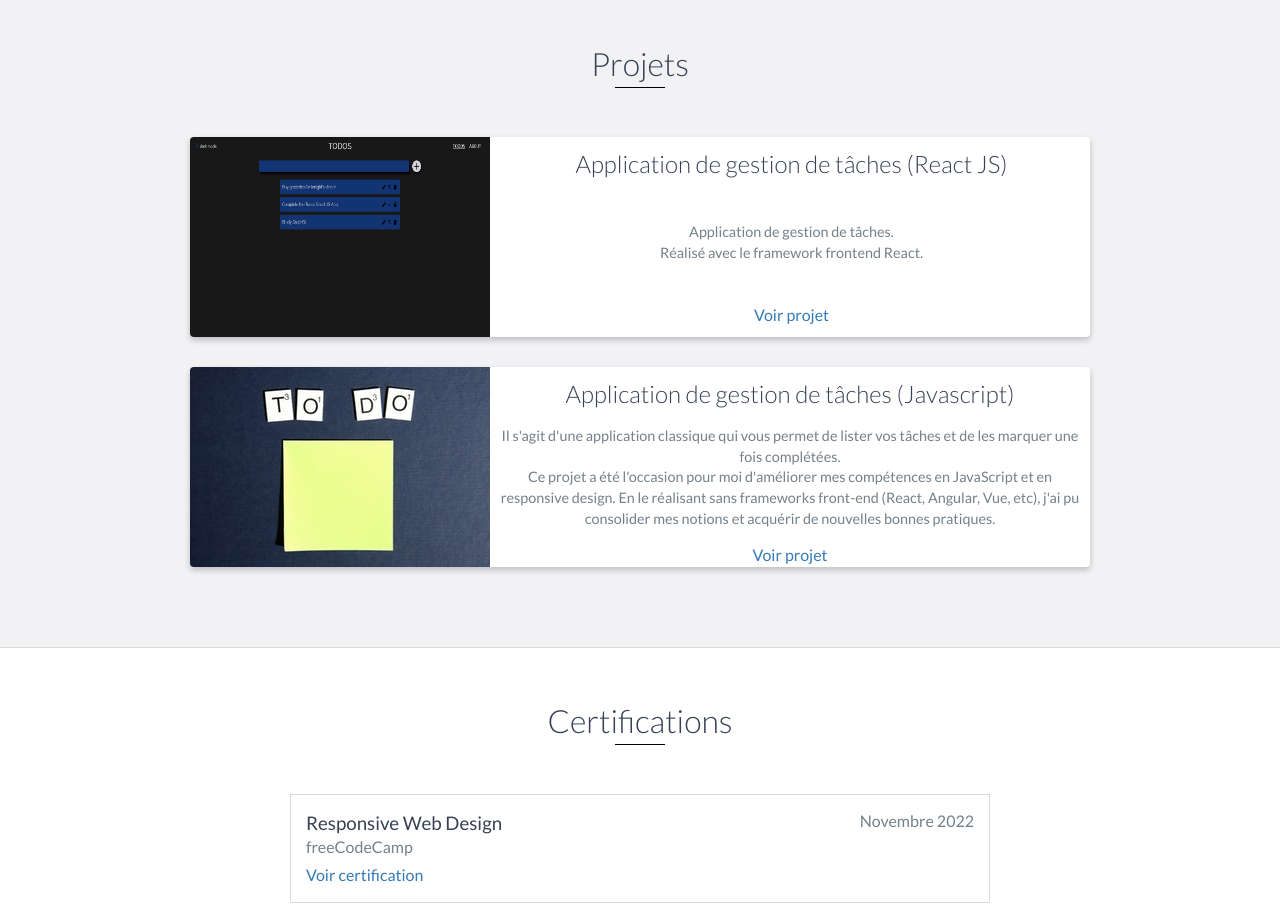
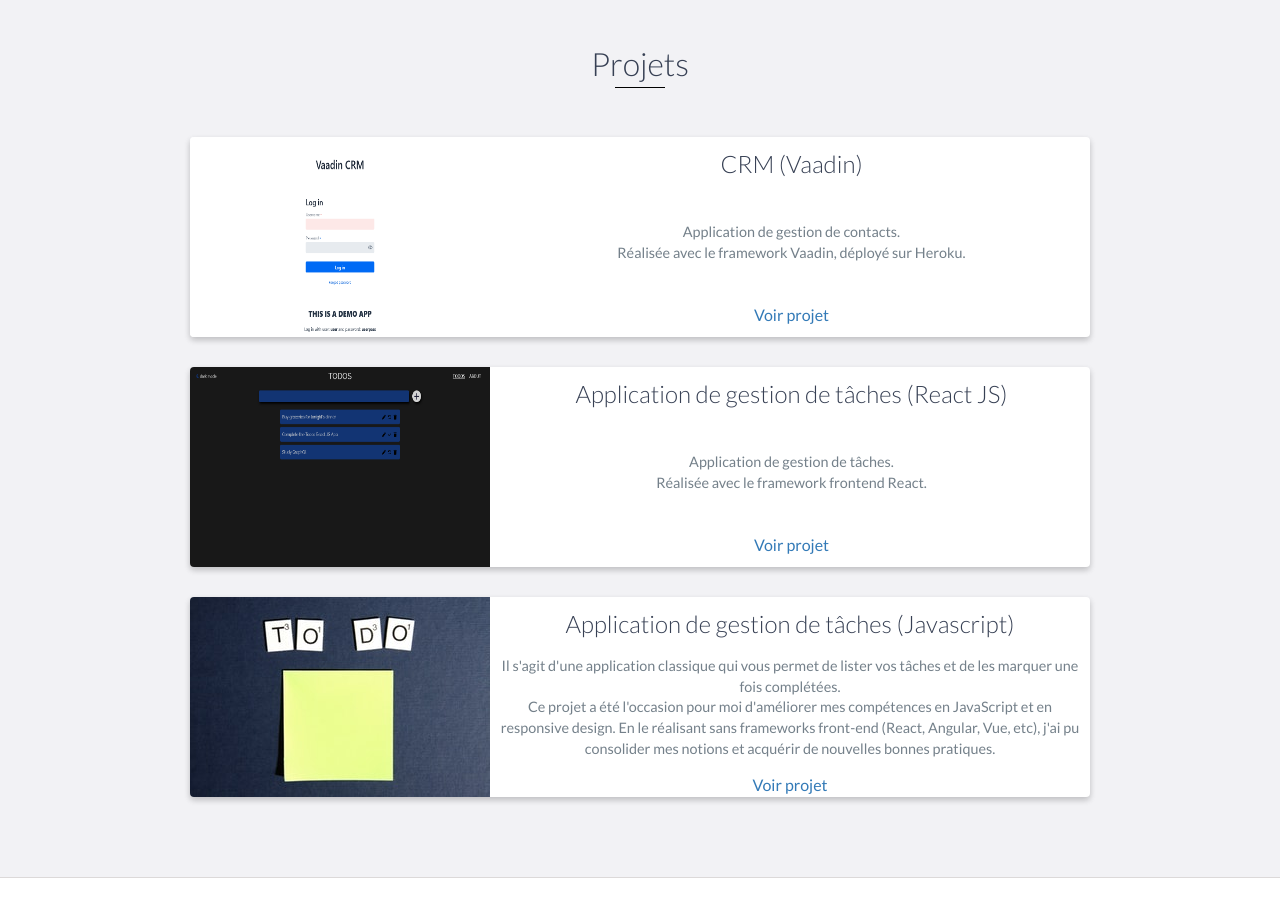
Before and after one commit to lukaasblu/my-portfolio, a website: page index.html in a window 1280 px wide. Shown: the part 2900-3821 px from the top of the page. Drawn offline with nearby package versions, Linux system fonts and the light colour scheme.

Commit message:
Mise à jour de la section Projets.

```diff
--- a/index.html
+++ b/index.html
@@ -204,6 +204,29 @@
 
           <div class="project shadow-large">
             <div class="project-image">
+              <img src="images/project-crm-app-vaadin.png" alt="" />
+            </div>
+            <!-- End .project-image -->
+            <div class="project-info" id="todos-react-project">
+              <h3>CRM (Vaadin)</h3>
+              <p>
+                Application de gestion de contacts. <br>
+                Réalisée avec le framework Vaadin, déployé sur Heroku.
+              </p>
+              <a
+                href="https://ld-vaadin-crm-tutorial.herokuapp.com/login"
+                target="_blank"
+                rel="noopener noreferrer"
+              >
+                Voir projet
+              </a>
+            </div>
+            <!-- End .project-info -->
+          </div>
+          <!-- End .project -->
+
+          <div class="project shadow-large">
+            <div class="project-image">
               <img src="images/project-todo-app-reactjs.png" alt="" />
             </div>
             <!-- End .project-image -->
@@ -211,7 +234,7 @@
               <h3>Application de gestion de tâches (React JS)</h3>
               <p>
                 Application de gestion de tâches. <br>
-                Réalisé avec le framework frontend React.
+                Réalisée avec le framework frontend React.
               </p>
               <a
                 href="https://lukaasblu.github.io/todos-react/todos"
```
Also changed, not shown: images/project-crm-app-vaadin.png (added).
